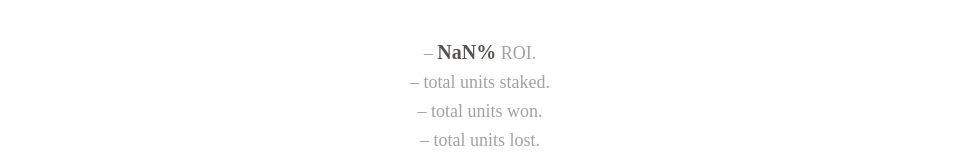
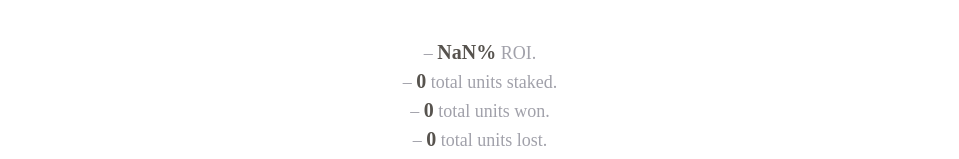
Before and after one commit to arsantiagolopez/picks, a Next.js app: page /record in a window 1280 px wide. Shown: the part 478-637 px from the top of the page, without its empty margins (160-1119 px from the left). Built offline with nearby package versions, Linux system fonts and the light colour scheme; no server answers; the database is empty; a web font is replaced by a local one.

Commit message:
Record past bets only fix.

```diff
--- a/src/components/Record/index.tsx
+++ b/src/components/Record/index.tsx
@@ -31,7 +31,7 @@ const Record: FC<Props> = () => {
   const roi = Number(((profit / totalUnitsStaked!) * 100).toFixed(2));
 
   useEffect(() => {
-    if (pastBets.length && todaysBets) {
+    if (pastBets && todaysBets) {
       const pastGradedBets = pastBets.filter(
         ({ status }) => status !== "pending"
       );
```
